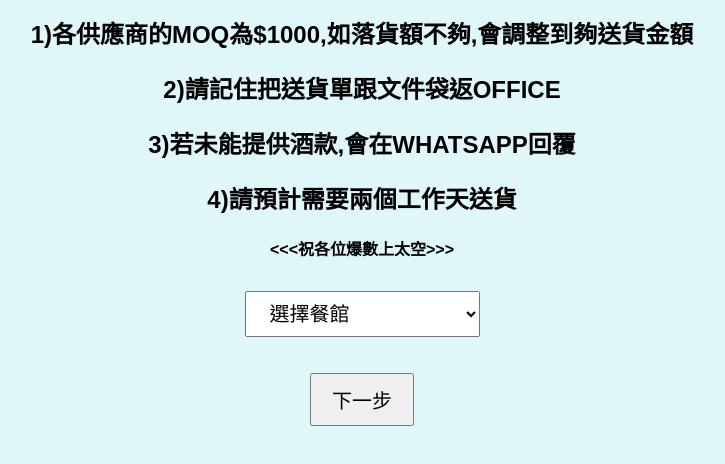
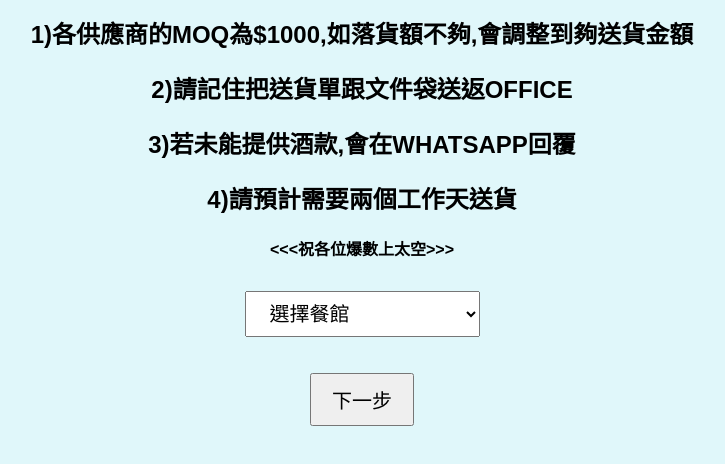
Before and after one commit to Lubuds-Sake/lubuds-sake.github.io, a plain HTML site: page index.html in a window 1280 px wide. Shown: the part 132-596 px from the top of the page, without its empty margins (278-1003 px from the left). Drawn offline with Linux system fonts and the light colour scheme.

Commit message:
Update index.html

```diff
--- a/index.html
+++ b/index.html
@@ -40,7 +40,7 @@
 <!-- Restaurant Selection -->
 <div id="step1">
     <h2>1)各供應商的MOQ為$1000,如落貨額不夠,會調整到夠送貨金額</h2>
-    <h2>2)請記住把送貨單跟文件袋返OFFICE</h2>
+    <h2>2)請記住把送貨單跟文件袋送返OFFICE</h2>
     <h2>3)若未能提供酒款,會在WHATSAPP回覆</h2>
     <h2>4)請預計需要兩個工作天送貨</h2>
     <h4><<<祝各位爆數上太空>>></h4>
```
